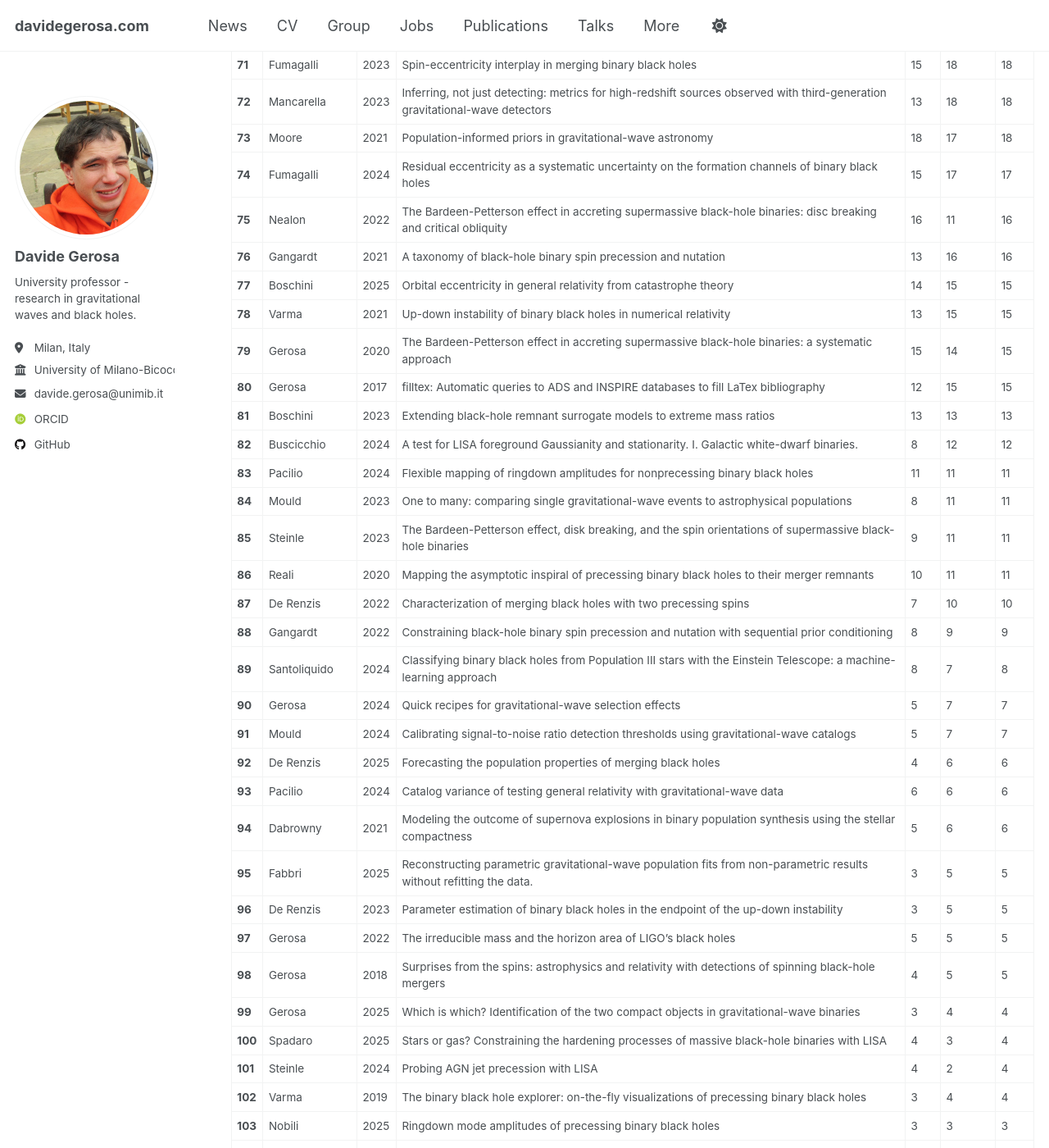
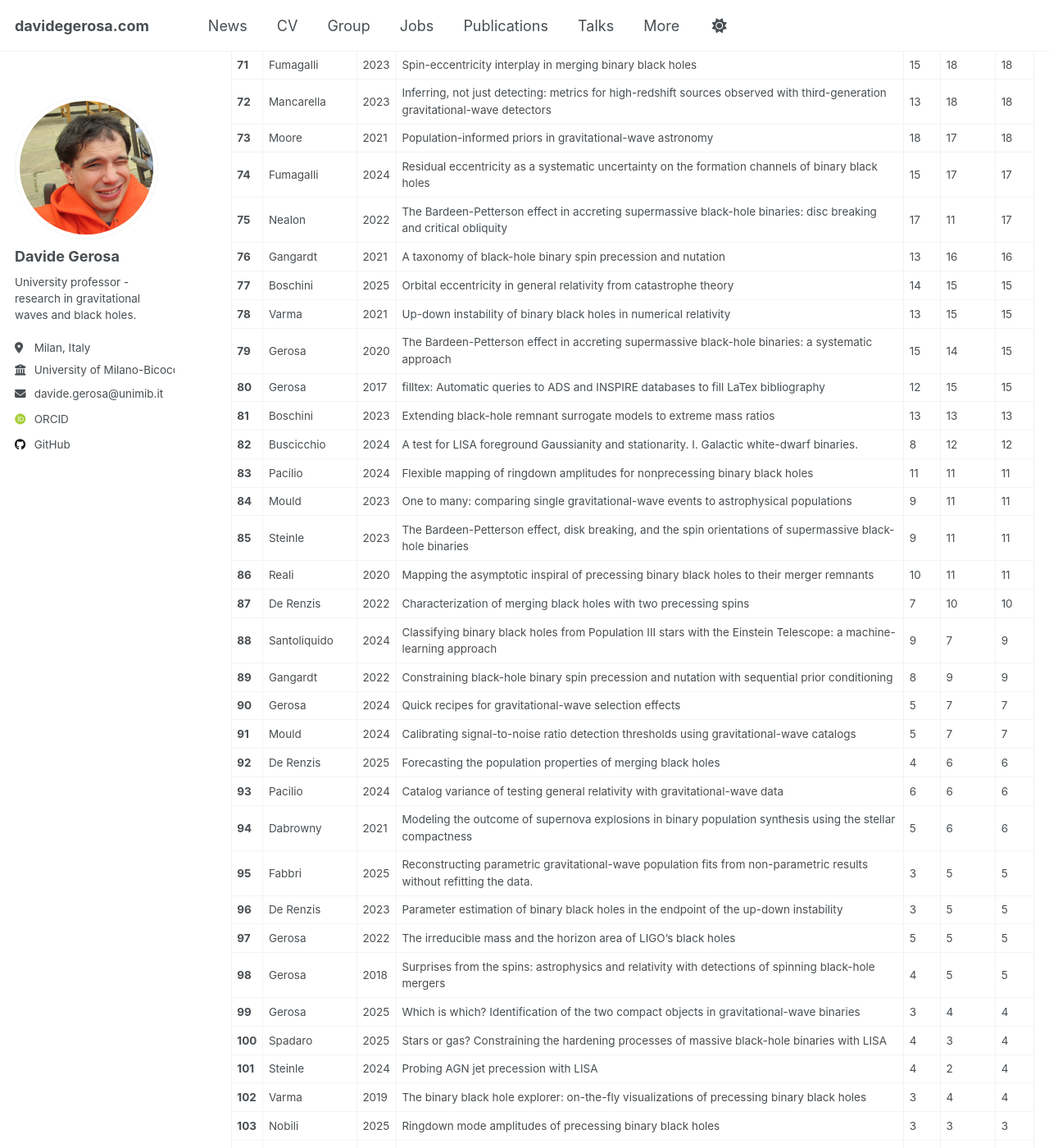
Before and after one commit to dgerosa/website, a Jekyll site: the page built from _pages/citations.md, in a window 1280 px wide and 1400 px high, scrolled down 3326 px. Shown: the whole window at 82% size. Built offline with Jekyll 4.4.1, drawn with Linux system fonts in a browser that asks for light colours; some web fonts are replaced; some of the changed text lies outside the part shown.

Commit message:
updated from dgerosa/cv

```diff
--- a/_pages/_citations.md
+++ b/_pages/_citations.md
@@ -83,7 +83,7 @@
 | **72** | Mancarella | 2023 | Inferring, not just detecting: metrics for high-redshift sources observed with third-generation gravitational-wave detectors | 13 | 18 | 18 |
 | **73** | Moore | 2021 | Population-informed priors in gravitational-wave astronomy | 18 | 17 | 18 |
 | **74** | Fumagalli | 2024 | Residual eccentricity as a systematic uncertainty on the formation channels of binary black holes | 15 | 17 | 17 |
-| **75** | Nealon | 2022 | The Bardeen-Petterson effect in accreting supermassive black-hole binaries: disc breaking and critical obliquity | 16 | 11 | 16 |
+| **75** | Nealon | 2022 | The Bardeen-Petterson effect in accreting supermassive black-hole binaries: disc breaking and critical obliquity | 17 | 11 | 17 |
 | **76** | Gangardt | 2021 | A taxonomy of black-hole binary spin precession and nutation | 13 | 16 | 16 |
 | **77** | Boschini | 2025 | Orbital eccentricity in general relativity from catastrophe theory | 14 | 15 | 15 |
 | **78** | Varma | 2021 | Up-down instability of binary black holes in numerical relativity | 13 | 15 | 15 |
@@ -92,12 +92,12 @@
 | **81** | Boschini | 2023 | Extending black-hole remnant surrogate models to extreme mass ratios | 13 | 13 | 13 |
 | **82** | Buscicchio | 2024 | A test for LISA foreground Gaussianity and stationarity. I. Galactic white-dwarf binaries. | 8 | 12 | 12 |
 | **83** | Pacilio | 2024 | Flexible mapping of ringdown amplitudes for nonprecessing binary black holes | 11 | 11 | 11 |
-| **84** | Mould | 2023 | One to many: comparing single gravitational-wave events to astrophysical populations | 8 | 11 | 11 |
+| **84** | Mould | 2023 | One to many: comparing single gravitational-wave events to astrophysical populations | 9 | 11 | 11 |
 | **85** | Steinle | 2023 | The Bardeen-Petterson effect, disk breaking, and the spin orientations of supermassive black-hole binaries | 9 | 11 | 11 |
 | **86** | Reali | 2020 | Mapping the asymptotic inspiral of precessing binary black holes to their merger remnants | 10 | 11 | 11 |
 | **87** | De Renzis | 2022 | Characterization of merging black holes with two precessing spins | 7 | 10 | 10 |
-| **88** | Gangardt | 2022 | Constraining black-hole binary spin precession and nutation with sequential prior conditioning | 8 | 9 | 9 |
-| **89** | Santoliquido | 2024 | Classifying binary black holes from Population III stars with the Einstein Telescope: a machine-learning approach | 8 | 7 | 8 |
+| **88** | Santoliquido | 2024 | Classifying binary black holes from Population III stars with the Einstein Telescope: a machine-learning approach | 9 | 7 | 9 |
+| **89** | Gangardt | 2022 | Constraining black-hole binary spin precession and nutation with sequential prior conditioning | 8 | 9 | 9 |
 | **90** | Gerosa | 2024 | Quick recipes for gravitational-wave selection effects | 5 | 7 | 7 |
 | **91** | Mould | 2024 | Calibrating signal-to-noise ratio detection thresholds using gravitational-wave catalogs | 5 | 7 | 7 |
 | **92** | De Renzis | 2025 | Forecasting the population properties of merging black holes | 4 | 6 | 6 |
@@ -153,26 +153,26 @@
 |---------|--------------|
 | PRD | 55 |
 | MNRAS | 12 |
+| CQG | 10 |
 | arXiv | 10 |
-| CQG | 10 |
 | PRL | 9 |
 | A&A | 4 |
 | APJ | 3 |
 | LRR | 2 |
+| AaSSP | 1 |
+| PRR | 1 |
+| JoPCS | 1 |
+| IAU | 1 |
+| Lincei | 1 |
+| PhD thesis | 1 |
+| CURJ | 1 |
 | NatAstro | 1 |
-| CURJ | 1 |
-| AaSSP | 1 |
+| Moriond | 1 |
 | GRG | 1 |
-| JoPCS | 1 |
+| Symmetry | 1 |
+| iScience | 1 |
 | JOSS | 1 |
 | book | 1 |
-| PhD thesis | 1 |
-| Symmetry | 1 |
-| PRR | 1 |
-| Moriond | 1 |
-| IAU | 1 |
-| Lincei | 1 |
-| iScience | 1 |
 
 ## Papers per arXiv category
 
```
Also changed, not shown: other parts of _pages/_citations.md (+12 -12 lines), _pages/_publications.md (+3 -3 lines).
